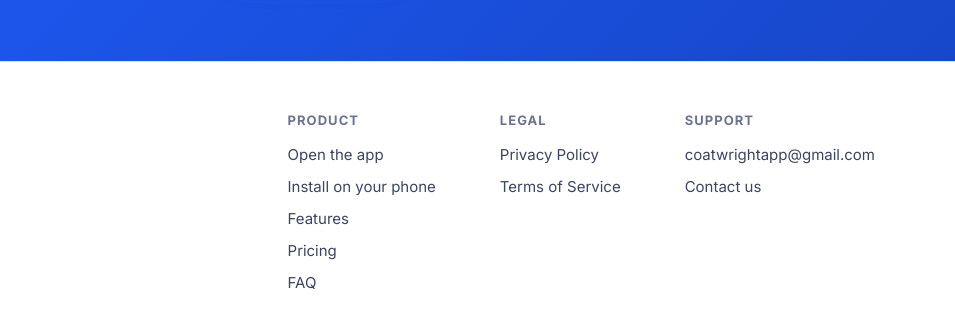
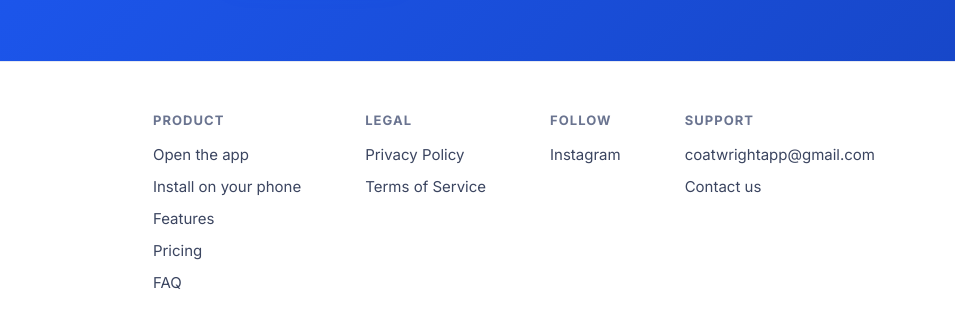
Before and after one commit to coatwright/coatwright.github.io, a plain HTML site: page index.html in a window 1280 px wide. Shown: the part 9357-9685 px from the top of the page, 325-1280 px from the left. Drawn offline with Linux system fonts and the light colour scheme.

Commit message:
Website: link Instagram @coatwrightapp in the footer (#30)
Claude-Session: https://claude.ai/code/session_01Eh6GJjR9t7mWQMkxKTt9jH

Co-authored-by: Claude <noreply@anthropic.com>

```diff
--- a/index.html
+++ b/index.html
@@ -327,6 +327,7 @@
       <div class="foot-cols">
         <div><h5>Product</h5><a href="app/">Open the app</a><a href="#install">Install on your phone</a><a href="#features">Features</a><a href="#pricing">Pricing</a><a href="#faq">FAQ</a></div>
         <div><h5>Legal</h5><a href="privacy.html">Privacy Policy</a><a href="terms.html">Terms of Service</a></div>
+        <div><h5>Follow</h5><a href="https://www.instagram.com/coatwrightapp/" target="_blank" rel="noopener">Instagram</a></div>
         <div><h5>Support</h5><a href="mailto:coatwrightapp@gmail.com">coatwrightapp@gmail.com</a><a href="mailto:coatwrightapp@gmail.com?subject=Coatwright%20question">Contact us</a></div>
       </div>
     </div>
```
Also changed, not shown: 2 other files.
